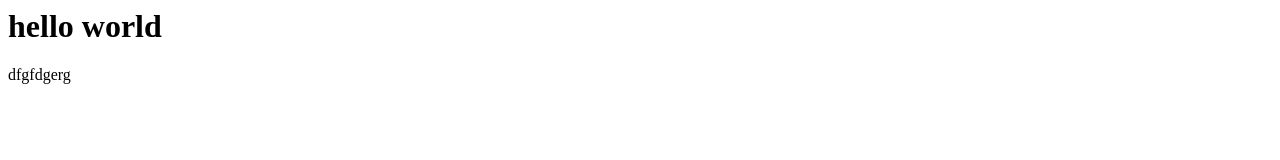
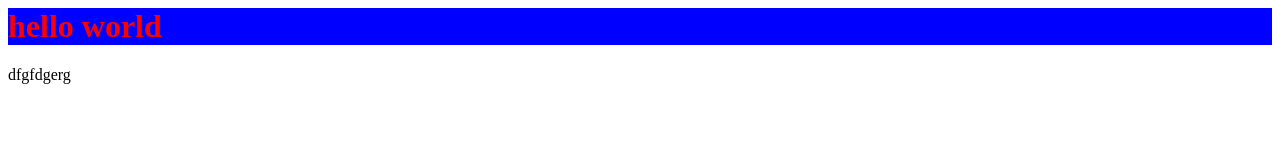
Before and after one commit to s-yarko/site, a plain HTML site: page index.html in a window 1280 px wide. Drawn offline with Linux system fonts and the light colour scheme.

Commit message:
new commit

```diff
--- a/index.html
+++ b/index.html
@@ -1,2 +1,11 @@
+<head>
+<link rel="stylesheet" href="style.css">
+
+</head>
+<body>
 <h1> hello world</h1>
 dfgfdgerg
+
+
+
+</body>
--- /dev/null
+++ b/style.css
@@ -0,0 +1,4 @@
+h1{
+	color:red;
+	background-color:blue;
+}
```
